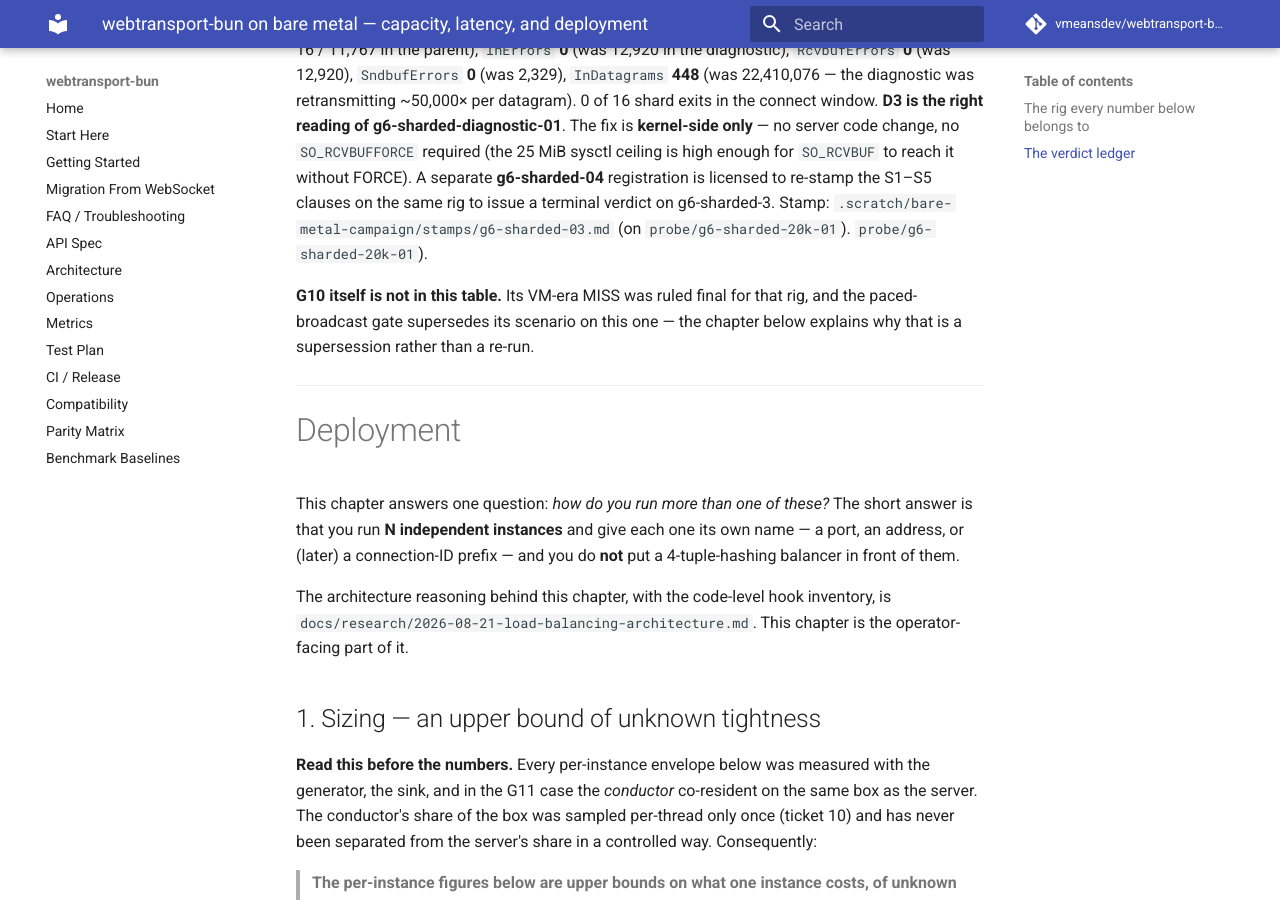
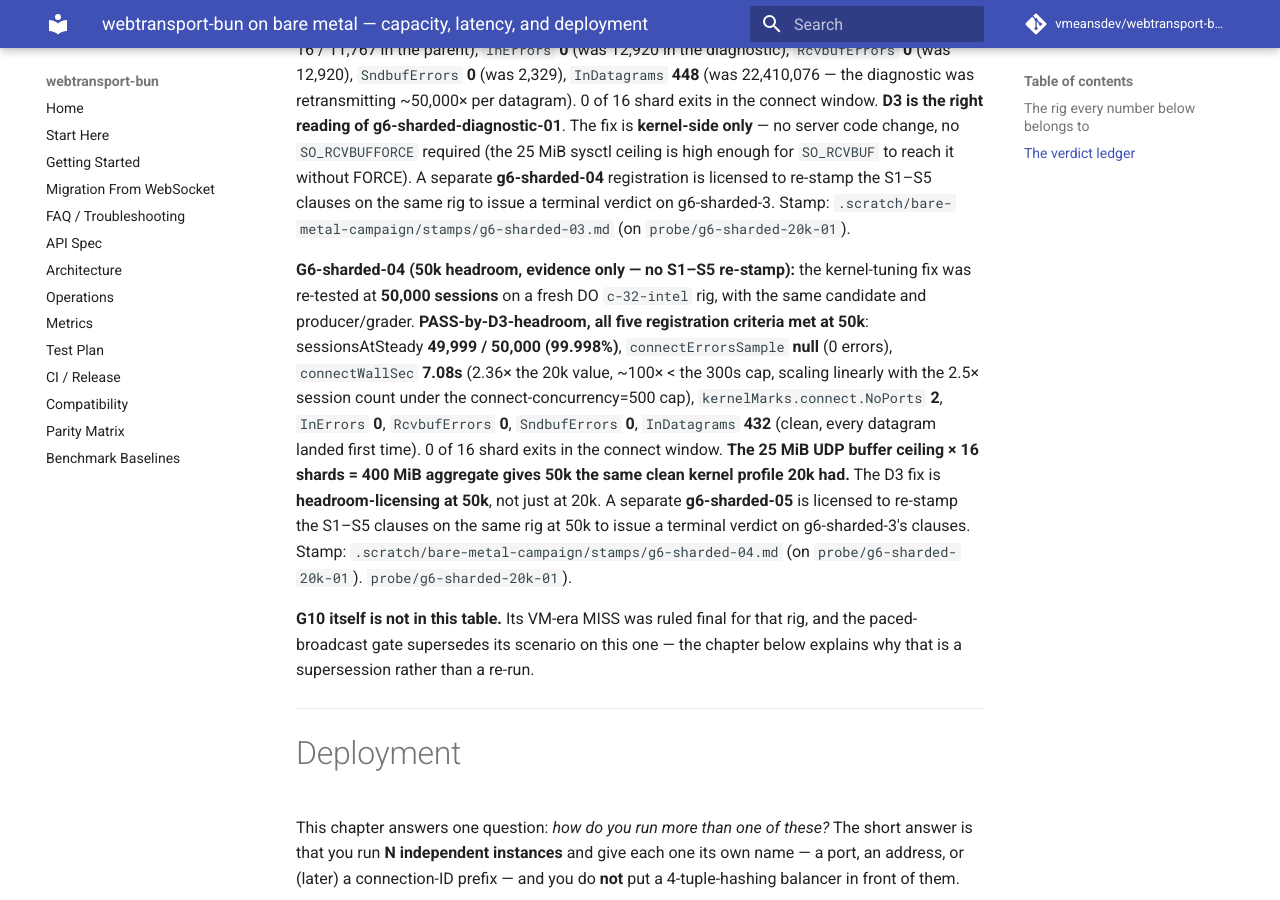
Before and after one commit to vmeansdev/webtransport-bun, an MkDocs documentation site: the page built from docs/research/2026-08-21-bare-metal-capacity.md, in a window 1280 px wide and 900 px high, scrolled down 3425 px. Built offline with MkDocs 1.6.1 and Material for MkDocs 9.7.7, drawn with Linux system fonts in a browser that asks for light colours; comment, search, counter and statistics services are not loaded.

Commit message:
Add g6-sharded-04 PASS-by-D3-headroom row to the capacity doc

```diff
--- a/docs/research/2026-08-21-bare-metal-capacity.md
+++ b/docs/research/2026-08-21-bare-metal-capacity.md
@@ -113,6 +113,25 @@ reach it without FORCE). A separate **g6-sharded-04** registration is
 licensed to re-stamp the S1–S5 clauses on the same rig to issue a
 terminal verdict on g6-sharded-3. Stamp:
 `.scratch/bare-metal-campaign/stamps/g6-sharded-03.md` (on
+`probe/g6-sharded-20k-01`).
+
+**G6-sharded-04 (50k headroom, evidence only — no S1–S5 re-stamp):**
+the kernel-tuning fix was re-tested at **50,000 sessions** on a fresh
+DO `c-32-intel` rig, with the same candidate and producer/grader.
+**PASS-by-D3-headroom, all five registration criteria met at 50k**:
+sessionsAtSteady **49,999 / 50,000 (99.998%)**, `connectErrorsSample`
+**null** (0 errors), `connectWallSec` **7.08s** (2.36× the 20k value,
+~100× < the 300s cap, scaling linearly with the 2.5× session count
+under the connect-concurrency=500 cap), `kernelMarks.connect.NoPorts`
+**2**, `InErrors` **0**, `RcvbufErrors` **0**, `SndbufErrors` **0**,
+`InDatagrams` **432** (clean, every datagram landed first time). 0 of
+16 shard exits in the connect window. **The 25 MiB UDP buffer ceiling
+× 16 shards = 400 MiB aggregate gives 50k the same clean kernel profile
+20k had.** The D3 fix is **headroom-licensing at 50k**, not just at
+20k. A separate **g6-sharded-05** is licensed to re-stamp the S1–S5
+clauses on the same rig at 50k to issue a terminal verdict on
+g6-sharded-3's clauses. Stamp:
+`.scratch/bare-metal-campaign/stamps/g6-sharded-04.md` (on
 `probe/g6-sharded-20k-01`).
 `probe/g6-sharded-20k-01`).
 
```
